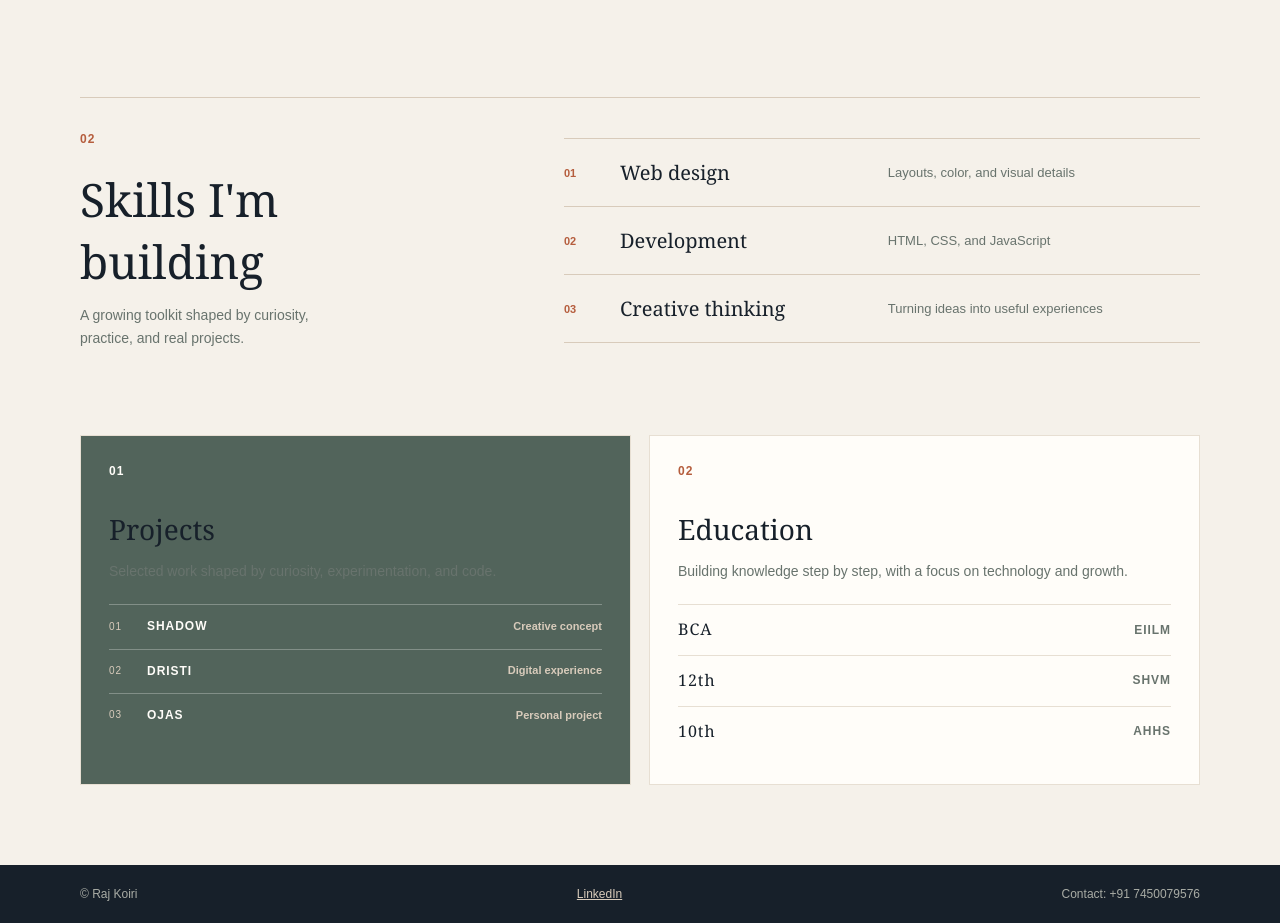
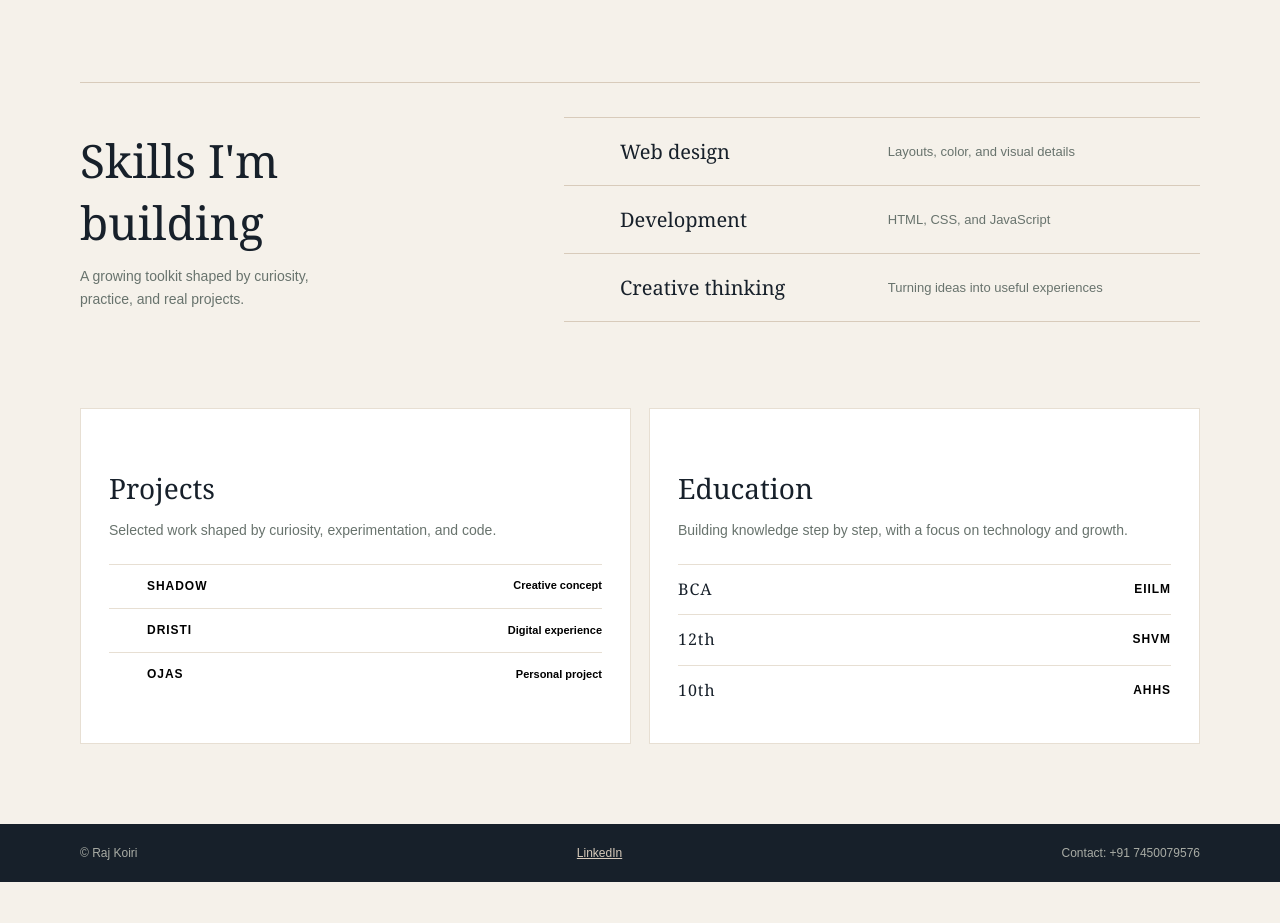
Before and after one commit to IamKing66/Ai_academia_portfolio, a plain HTML site: page index.html in a window 1280 px wide. Shown: the part 720-1643 px from the top of the page. After the commit the page ends 1602 px from the top, so only its background shows below. Drawn offline with Linux system fonts and the light colour scheme.

Commit message:
Match portfolio cards to white theme

```diff
--- a/index.html
+++ b/index.html
@@ -8,12 +8,16 @@
   </head>
   <body class="home-page">
     <header class="site-header" id="home">
-      <a class="brand" href="index.html">RK<span>.</span></a>
+
       <nav class="nav" aria-label="Main navigation">
         <a class="active" href="index.html#home" aria-current="page">Home</a>
+        <span class="nav-separator" aria-hidden="true">|</span>
         <a href="index.html#skills">Skills</a>
+        <span class="nav-separator" aria-hidden="true">|</span>
         <a href="index.html#projects">Projects</a>
+        <span class="nav-separator" aria-hidden="true">|</span>
         <a href="contact.html">Contact</a>
+        <span class="nav-separator" aria-hidden="true">|</span>
         <a href="index.html#about">About me</a>
       </nav>
     </header>
@@ -27,30 +31,30 @@
 
       <section class="skills-section" id="skills" aria-labelledby="skills-title">
         <div class="skills-heading">
-          <span class="card-number">02</span>
+
           <h2 id="skills-title">Skills I'm building</h2>
           <p>A growing toolkit shaped by curiosity, practice, and real projects.</p>
         </div>
         <div class="skills-list">
-          <div class="skill-row"><span>01</span><strong>Web design</strong><em>Layouts, color, and visual details</em></div>
-          <div class="skill-row"><span>02</span><strong>Development</strong><em>HTML, CSS, and JavaScript</em></div>
-          <div class="skill-row"><span>03</span><strong>Creative thinking</strong><em>Turning ideas into useful experiences</em></div>
+          <div class="skill-row"><span></span><strong>Web design</strong><em>Layouts, color, and visual details</em></div>
+          <div class="skill-row"><span></span><strong>Development</strong><em>HTML, CSS, and JavaScript</em></div>
+          <div class="skill-row"><span></span><strong>Creative thinking</strong><em>Turning ideas into useful experiences</em></div>
         </div>
       </section>
 
       <section class="card-grid" id="projects" aria-label="Portfolio highlights">
         <article class="home-card home-card-featured">
-          <span class="card-number">01</span>
+          <span class="card-number"></span>
           <h2>Projects</h2>
           <p>Selected work shaped by curiosity, experimentation, and code.</p>
           <ul class="project-list">
-            <li><span>01</span><strong>SHADOW</strong><em>Creative concept</em></li>
-            <li><span>02</span><strong>DRISTI</strong><em>Digital experience</em></li>
-            <li><span>03</span><strong>OJAS</strong><em>Personal project</em></li>
+            <li><span></span><strong>SHADOW</strong><em>Creative concept</em></li>
+            <li><span></span><strong>DRISTI</strong><em>Digital experience</em></li>
+            <li><span></span><strong>OJAS</strong><em>Personal project</em></li>
           </ul>
         </article>
-        <article class="home-card">
-          <span class="card-number">02</span>
+        <article class="home-card home-card-education">
+          <span class="card-number"></span>
           <h2>Education</h2>
           <p>Building knowledge step by step, with a focus on technology and growth.</p>
           <ul class="education-list">
--- a/style.css
+++ b/style.css
@@ -357,7 +357,7 @@ footer {
 
 .home-page .nav a {
 	color: #68736d;
-	font-size: 12px;
+	font-size:22px;
 	font-weight: bold;
 	letter-spacing: 0.05em;
 	text-decoration: none;
@@ -499,7 +499,8 @@ footer {
 	box-shadow: 10px 10px 0 #d8cbbb;
 }
 
-.home-card-featured { background: #52645b; }
+.home-card-featured,
+.home-card-education { background: #ffffff; }
 
 .card-number {
 	display: block;
@@ -513,7 +514,16 @@ footer {
 .home-card-featured .card-number,
 .home-card-featured h2,
 .home-card-featured p,
-.home-card-featured li { color: #fffdf9; }
+.home-card-featured li,
+.home-card-featured .project-list span,
+.home-card-featured .project-list strong,
+.home-card-featured .project-list em { color: #000000; }
+
+.home-card-education .card-number,
+.home-card-education h2,
+.home-card-education p,
+.home-card-education li,
+.home-card-education .education-list span { color: #000000; }
 
 .home-card h2 {
 	margin: 0 0 12px;
@@ -559,22 +569,26 @@ footer {
 	border-top: 1px solid rgba(255, 253, 249, 0.28);
 }
 
-.project-list li { grid-template-columns: 28px 1fr auto; gap: 10px; }
+.project-list li {
+	grid-template-columns: 28px 1fr auto;
+	gap: 10px;
+	border-color: #e7dfd3;
+}
 
 .project-list li span {
-	color: #d8cbbb;
+	color: #000000;
 	font-size: 10px;
 	font-weight: normal;
 }
 
 .project-list li strong {
-	color: #fffdf9;
+	color: #000000;
 	font-size: 12px;
 	letter-spacing: 0.08em;
 }
 
 .project-list li em {
-	color: #d8cbbb;
+	color: #000000;
 	font-size: 11px;
 	font-style: normal;
 	letter-spacing: 0;
```
